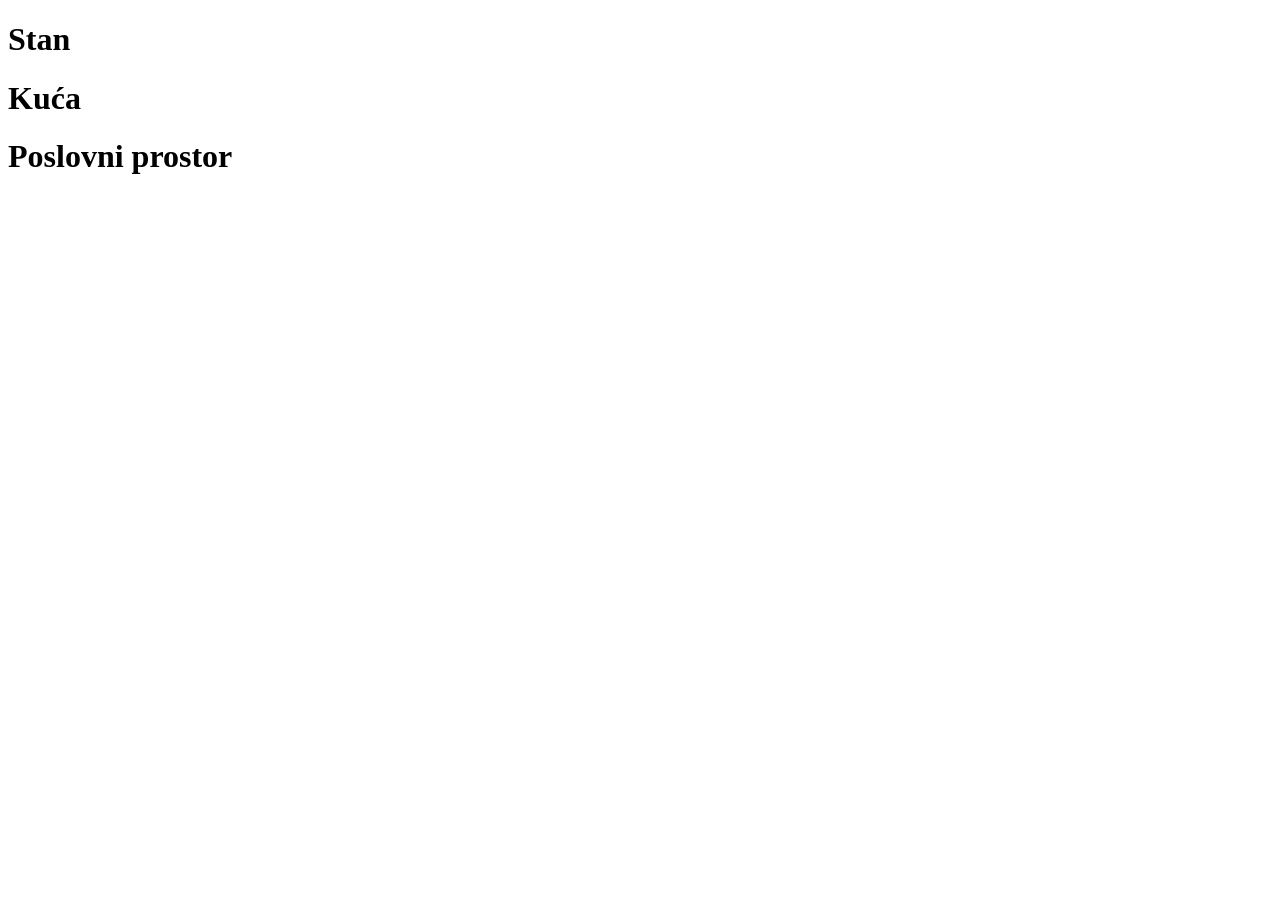
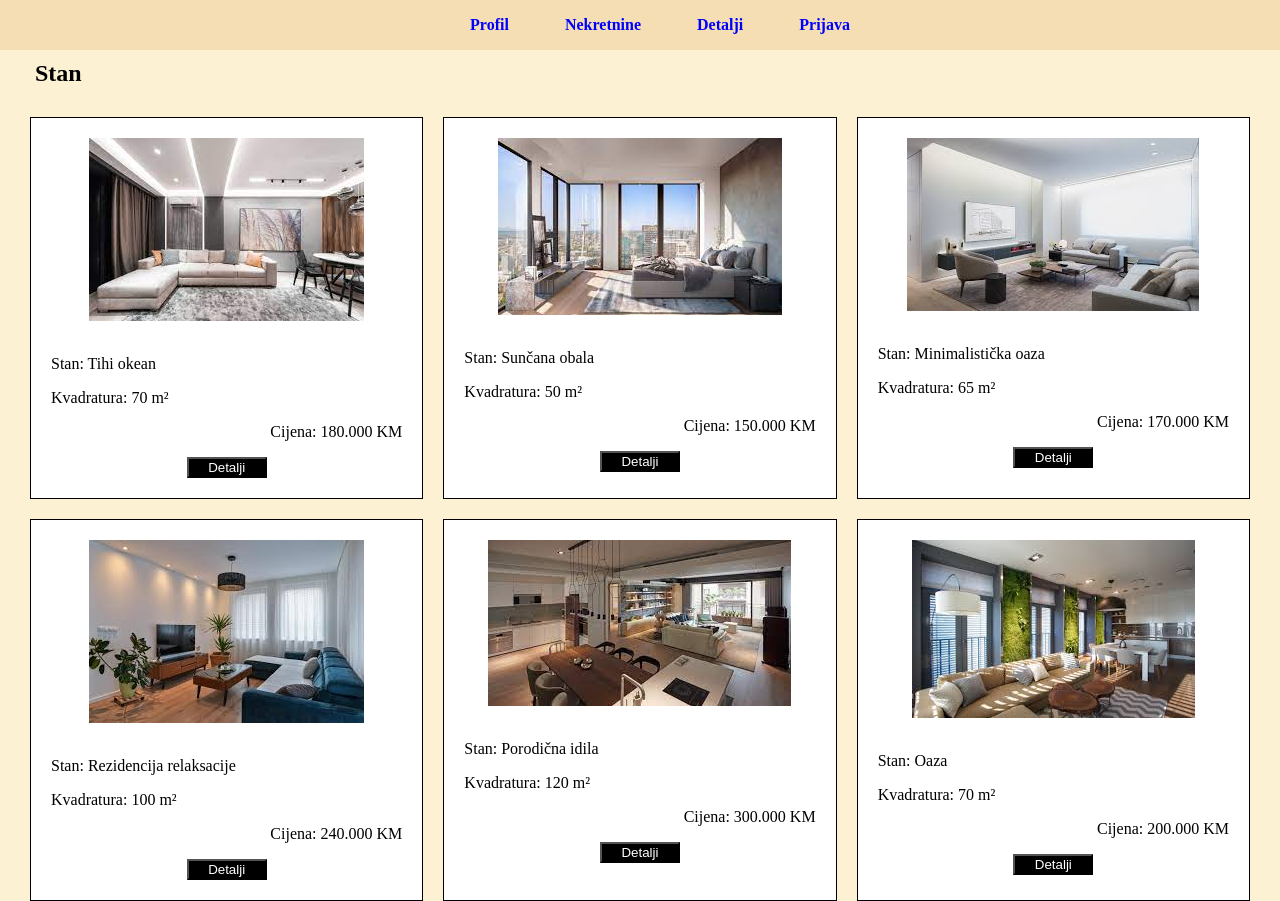
Before and after one commit to nejrastr/EstateElite, a plain HTML site: page html/nekretnina.html in a window 1280 px wide. Before the commit the page ends 800 px from the top, so only its background shows below. Drawn offline with Linux system fonts and the light colour scheme; files that its build step writes are made by us from their sources.

Commit message:
Dodani stanovi

```diff
--- a/css/nekretnina.css
+++ b/css/nekretnina.css
@@ -1,5 +1,58 @@
-.stan{
+body {
+
+    background-color: #fdf1d3;
+    padding: 0;
+    margin: 0;
+    margin-top: 60px;
+    height: 100vh;
+
+  }
+
+  .meni {
+    position: fixed;
+    top: 0;
+    width: 100%;
+    background-color: wheat;
+
+  }
+
+   h2{
+
+    margin-left: 35px;
+  }
+  .slika-stana{
+    text-align: center;
+
+  }
+  .grid-container{
     display: grid;
+    grid-template-columns: repeat(auto-fit, minmax(300px, 1fr));
+    margin: 30px;
+    justify-content: space-between;
+    grid-gap: 20px;
+  }
+  .stanovi{
+    background-color: white;
+    border: 1px solid black;
+    padding: 20px;
+  }
+  .detalji{
+    display: block;
+    width: 80px;
+    margin: 0 auto;
+    margin-top: 10px;
+    background-color: black;
+    text-align: center;
+    color: white;
 
+  }
+  .lijeve-informacije{
+    margin-top: 30px;
+    text-align: left;
+    font-weight: 5000;
+  }
+  .desne-informacije{
+    text-align: right;
 
-}
+    font-weight: 5000;
+  }
--- a/css/style.css
+++ b/css/style.css
@@ -1,9 +1,6 @@
 body {
 
     background-color: #fdf1d3;
-
-
-
 
 }
 
--- a/html/nekretnina.html
+++ b/html/nekretnina.html
@@ -1,21 +1,116 @@
 <!DOCTYPE html>
 <html lang="en">
+
 <head>
     <meta charset="UTF-8">
     <meta name="viewport" content="width=device-width, initial-scale=1.0">
     <title>Nekretnine</title>
-    <link rel="stylesheet" href="./css/nekretnina.css">
+    <link rel="stylesheet" href="../css/nekretnina.css">
+    <link rel="stylesheet" href="../css/style.css">
+    <div class="meni">
+        <div class="container">
+            <ul class="primary-nav">
+                <li><a href="profil.html"><strong>Profil</strong></a></li>
+                <li><a href="nekretnina.html"><strong>Nekretnine</strong></a></li>
+                <li><a href="detalji.html"><strong>Detalji</strong></a></li>
+                <li><a href="#"><strong>Prijava</strong></a></li>
+            </ul>
+        </div>
+    </div>
 </head>
+
 <body>
-    <div id="stan">
-        <h1>Stan</h1>
-    </div>
-    <div id="kuca">
-        <h1>Kuća</h1>
-    </div>
-    <div id="pp">
-    <h1>Poslovni prostor</h1>
+    <h2><strong>Stan</strong></h2>
+    <div class="grid-container">
+
+        <div class="stanovi" id="stan1">
+
+            <div class="slika-stana">
+                <img src="stan1.jpg" alt="stan1">
+            </div>
+            <div class="lijeve-informacije">
+                <p>Stan: Tihi okean</p>
+                <p>Kvadratura: 70 m&sup2; </p>
+            </div>
+            <div class="desne-informacije">
+                <p>Cijena: 180.000 KM</p>
+            </div>
+            <button class="detalji">Detalji</button>
+        </div>
+        <div class="stanovi" id="stan2">
+
+            <div class="slika-stana">
+                <img src="stan2.jpg" alt="stan2">
+            </div>
+            <div class="lijeve-informacije">
+                <p>Stan: Sunčana obala</p>
+                <p>Kvadratura: 50 m&sup2; </p>
+            </div>
+            <div class="desne-informacije">
+                <p>Cijena: 150.000 KM</p>
+            </div>
+            <button class="detalji">Detalji</button>
+        </div>
+        <div class="stanovi" id="stan3">
+
+            <div class="slika-stana">
+                <img src="stan3.jpg" alt="stan3">
+            </div>
+            <div class="lijeve-informacije">
+                <p>Stan: Minimalistička oaza</p>
+                <p>Kvadratura: 65 m&sup2; </p>
+            </div>
+            <div class="desne-informacije">
+                <p>Cijena: 170.000 KM</p>
+            </div>
+            <button class="detalji">Detalji</button>
+        </div>
+        <div class="stanovi" id="stan4">
+
+            <div class="slika-stana">
+                <img src="stan4.jpg" alt="stan4">
+            </div>
+            <div class="lijeve-informacije">
+                <p>Stan: Rezidencija relaksacije</p>
+                <p>Kvadratura: 100 m&sup2; </p>
+            </div>
+            <div class="desne-informacije">
+                <p>Cijena: 240.000 KM</p>
+            </div>
+            <button class="detalji">Detalji</button>
+        </div>
+        <div class="stanovi" id="stan5">
+
+            <div class="slika-stana">
+                <img src="stan5.jpg" alt="stan1">
+            </div>
+            <div class="lijeve-informacije">
+                <p>Stan: Porodična idila</p>
+                <p>Kvadratura: 120 m&sup2; </p>
+            </div>
+            <div class="desne-informacije">
+                <p>Cijena: 300.000 KM</p>
+            </div>
+            <button class="detalji">Detalji</button>
+        </div>
+        <div class="stanovi" id="stan1">
+
+            <div class="slika-stana">
+                <img src="stan6.jpg" alt="stan6">
+            </div>
+            <div class="lijeve-informacije">
+                <p>Stan: Oaza</p>
+                <p>Kvadratura: 70 m&sup2; </p>
+            </div>
+            <div class="desne-informacije">
+                <p>Cijena: 200.000 KM</p>
+            </div>
+            <button class="detalji">Detalji</button>
+        </div>
+
+
     </div>
 
 </body>
+
 </html>
```
Also changed, not shown: html/stan1.jpg (added), html/stan2.jpg (added), html/stan3.jpg (added), html/stan4.jpg (added), html/stan5.jpg (added), html/stan6.jpg (added).
